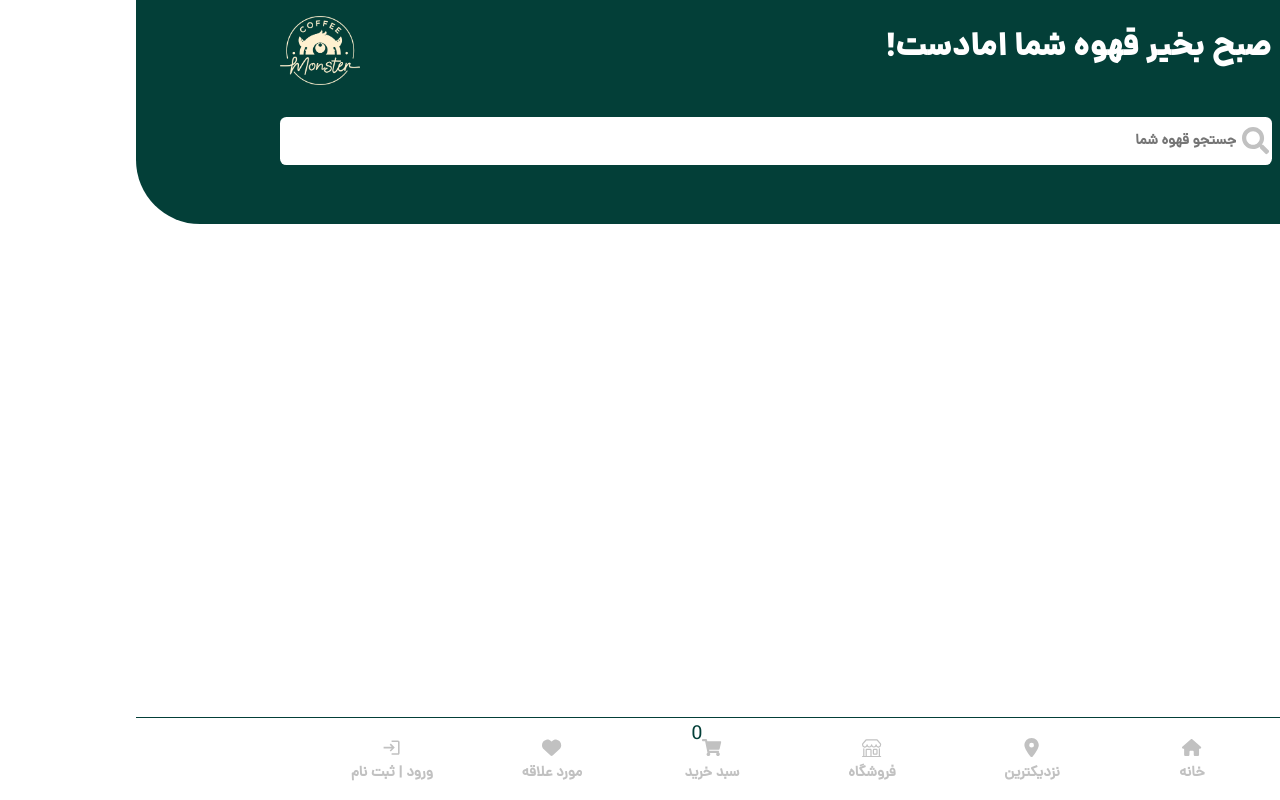
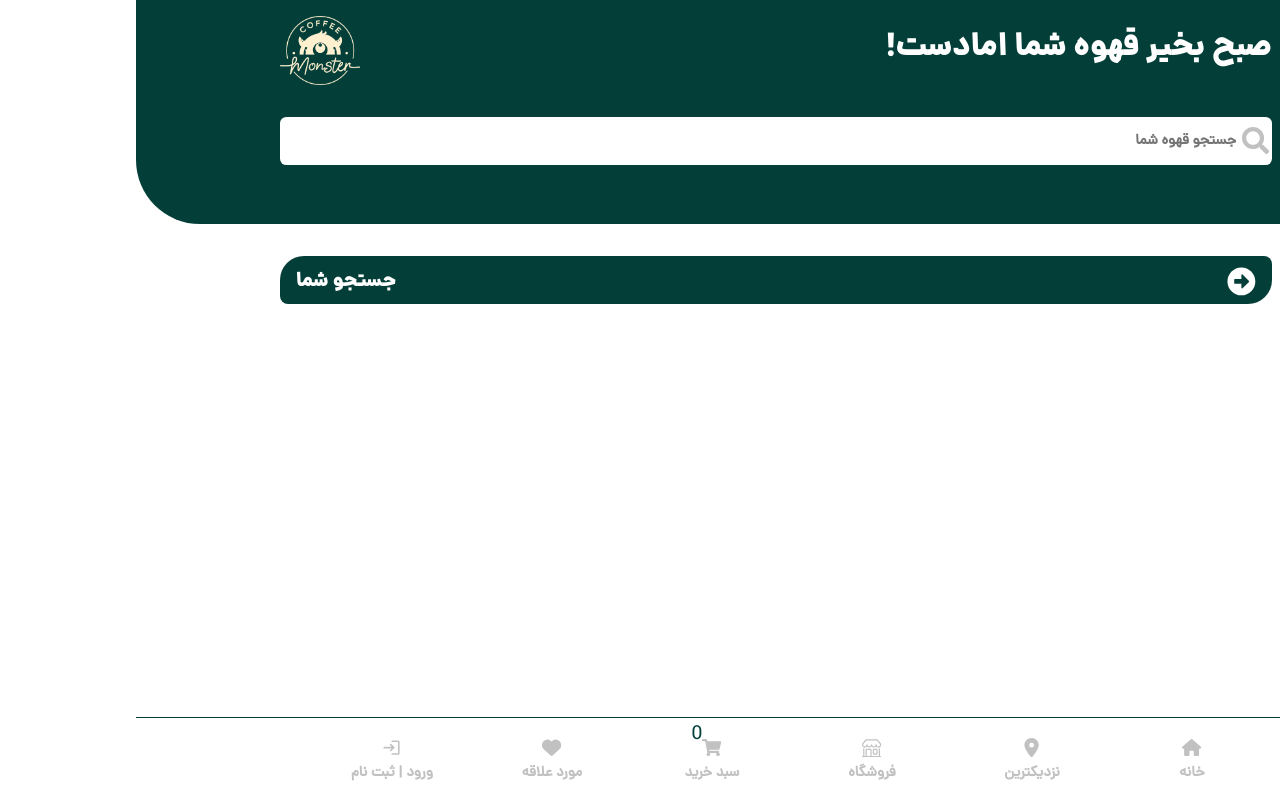
Before and after one commit to mohammadmehdidalvandii/monster-coffee, a React (Vite) app: page /Search in a window 1280 px wide. Built offline with nearby package versions, Linux system fonts and the light colour scheme.

Commit message:
created page search

```diff
--- /dev/null
+++ b/src/page/Search/Search.jsx
@@ -0,0 +1,11 @@
+import Breadcrumb from '../../components/modules/Breadcrumb/Breadcrumb'
+
+function Search() {
+  return (
+    <>
+    <Breadcrumb title='جستجو شما'/>
+    </>
+  )
+}
+
+export default Search
--- a/src/routes.jsx
+++ b/src/routes.jsx
@@ -6,6 +6,7 @@ import Favorite from "./page/Favorite/Favorite";
 import Profiles from "./page/Profiles/Profiles";
 import ShopDetails from './page/ShopDetails/ShopDetails';
 import LoginRegister from "./page/LoginRegister/LoginRegister";
+import Search from "./page/Search/Search";
 
 const routes = [
     {path:"/" , element:<Home/>},
@@ -16,6 +17,7 @@ const routes = [
     {path:"/Profiles" , element:<Profiles/>},
     {path:"/Shop-d/:id" , element:<ShopDetails/>},
     {path:"/LoginRegister" , element:<LoginRegister/>},
+    {path:"/Search" , element:<Search/>},
 ]
 
 export default routes;
```
